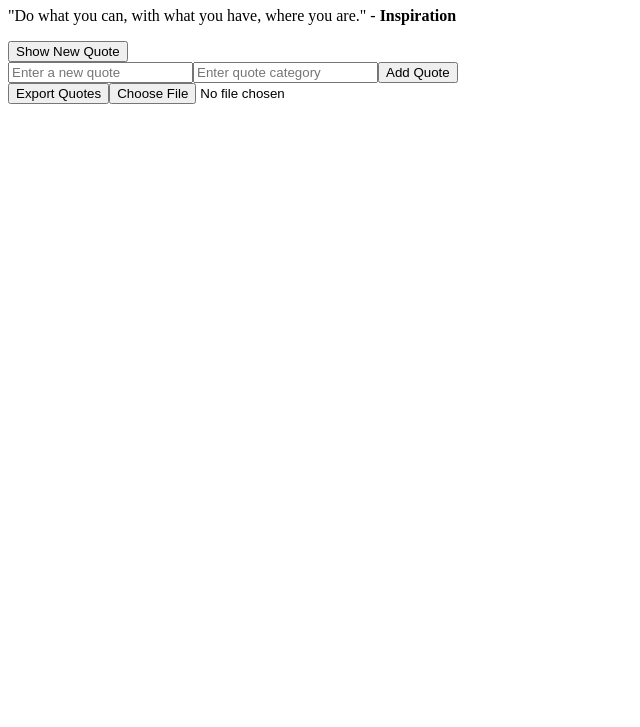
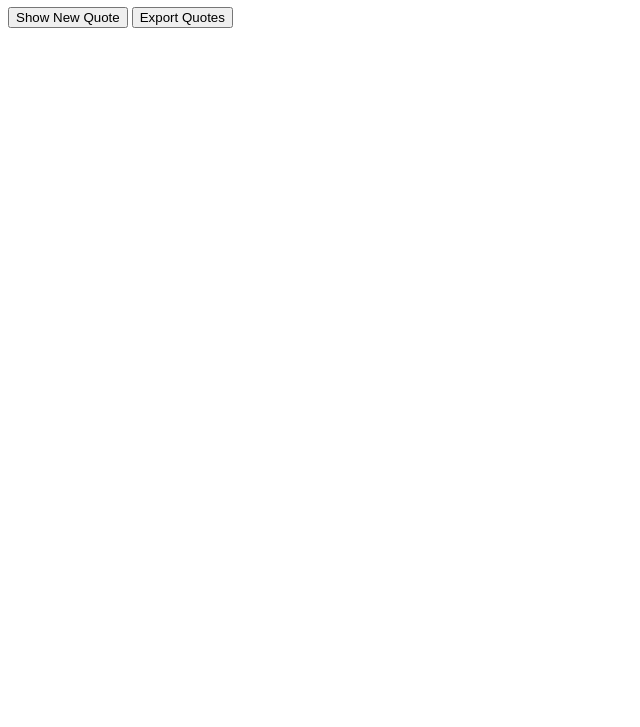
Before and after one commit to HakimHazlif/alx_fe_javascript, a plain HTML site: page dom-manipulation/index.html in a window 1280 px wide. Shown: the part 73-800 px from the top of the page, without its empty margins (0-640 px from the left). Drawn offline with Linux system fonts and the light colour scheme.

Commit message:
Adjust task 1

```diff
--- a/dom-manipulation/index.html
+++ b/dom-manipulation/index.html
@@ -9,6 +9,7 @@
     <h1>Dynamic Quote Generator</h1>
     <div id="quoteDisplay"></div>
     <button id="newQuote">Show New Quote</button>
+    <button id="exportQuotes">Export Quotes</button>
     <script src="script.js"></script>
   </body>
 </html>
--- a/dom-manipulation/script.js
+++ b/dom-manipulation/script.js
@@ -31,6 +31,12 @@ function showRandomQuote() {
 
 document.getElementById("newQuote").addEventListener("click", showRandomQuote);
 
+document.getElementById("exportQuotes").addEventListener("click", exportToJson);
+
+document
+  .getElementById("importFile")
+  .addEventListener("change", importFromJsonFile);
+
 function addQuote() {
   const quoteText = document.getElementById("newQuoteText").value.trim();
   const quoteCategory = document
@@ -49,30 +55,6 @@ function addQuote() {
   alert("Quote added successfully!");
 }
 
-function createAddQuoteForm() {
-  const formDiv = document.createElement("div");
-
-  const inputText = document.createElement("input");
-  inputText.id = "newQuoteText";
-  inputText.type = "text";
-  inputText.placeholder = "Enter a new quote";
-
-  const inputCategory = document.createElement("input");
-  inputCategory.id = "newQuoteCategory";
-  inputCategory.type = "text";
-  inputCategory.placeholder = "Enter quote category";
-
-  const addButton = document.createElement("button");
-  addButton.textContent = "Add Quote";
-  addButton.addEventListener("click", addQuote);
-
-  formDiv.appendChild(inputText);
-  formDiv.appendChild(inputCategory);
-  formDiv.appendChild(addButton);
-
-  document.body.appendChild(formDiv);
-}
-
 function exportToJson() {
   const dataStr =
     "data:text/json;charset=utf-8," +
@@ -85,22 +67,6 @@ function exportToJson() {
   document.body.removeChild(downloadAnchor);
 }
 
-document.addEventListener("DOMContentLoaded", () => {
-  createAddQuoteForm();
-  showRandomQuote();
-
-  const exportButton = document.createElement("button");
-  exportButton.textContent = "Export Quotes";
-  exportButton.addEventListener("click", exportToJson);
-  document.body.appendChild(exportButton);
-
-  const importInput = document.createElement("input");
-  importInput.type = "file";
-  importInput.accept = ".json";
-  importInput.addEventListener("change", importFromJsonFile);
-  document.body.appendChild(importInput);
-});
-
 function importFromJsonFile(event) {
   const fileReader = new FileReader();
   fileReader.onload = function (event) {
```
